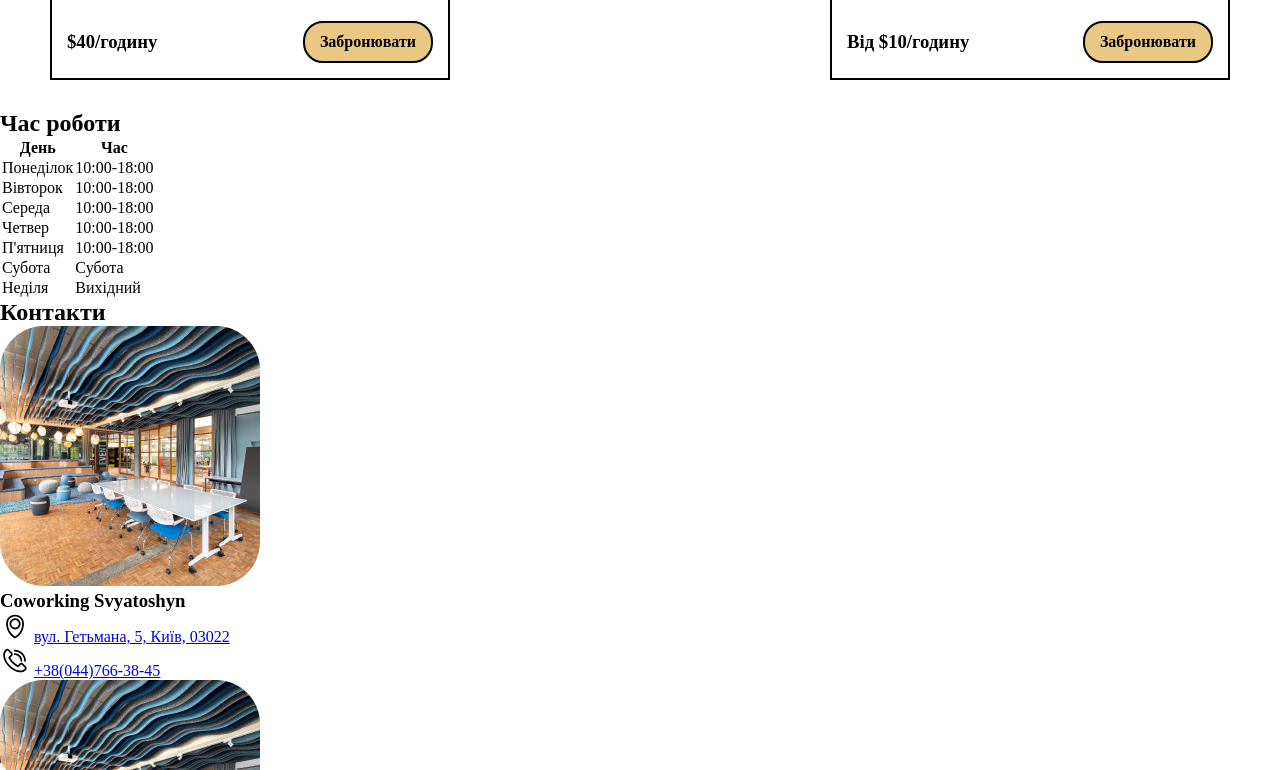
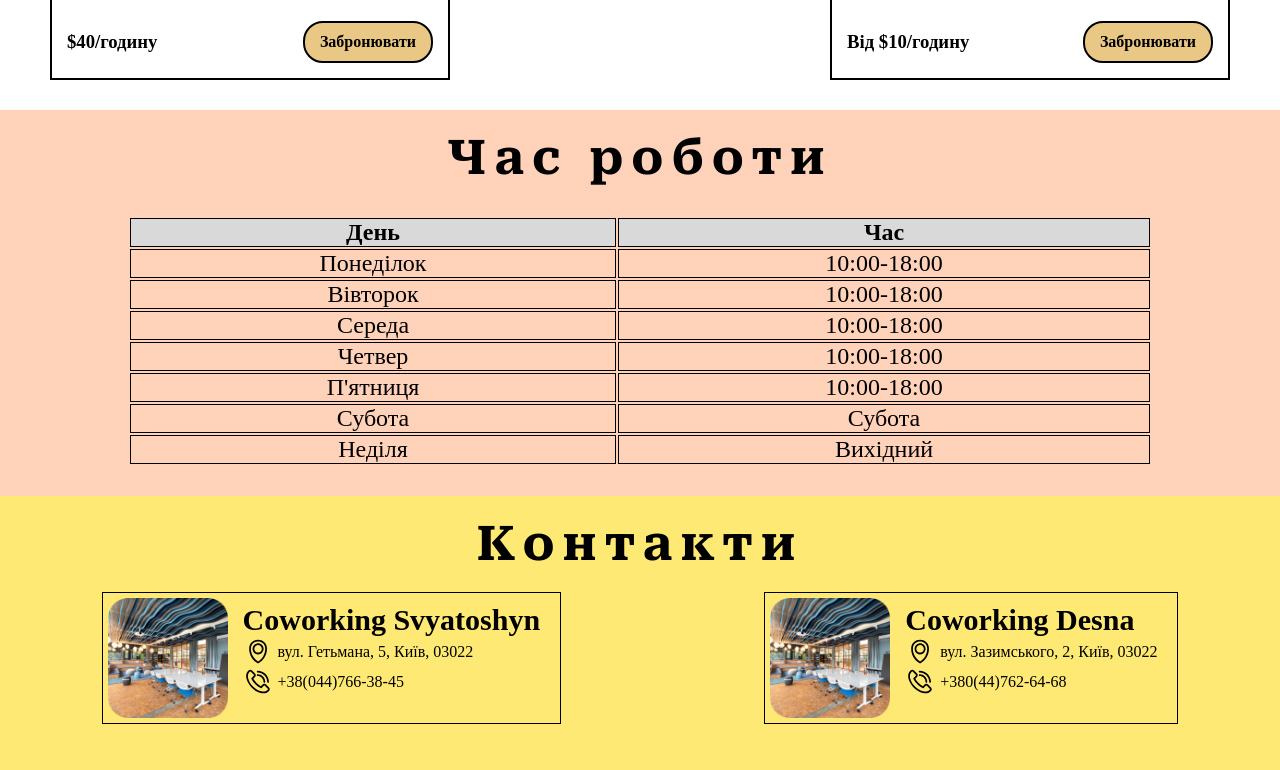
Before and after one commit to Mar4ik10/WebCoworking, a plain HTML site: page index.html in a window 1280 px wide. Shown: the part 2930-3700 px from the top of the page. Drawn offline with Linux system fonts and the light colour scheme.

Commit message:
Add styles to contacts lab2

```diff
--- a/index.html
+++ b/index.html
@@ -123,7 +123,7 @@
       </div>
     </section>
 
-    <section>
+    <section id="Time">
       <h1>Час роботи</h1>
       <table>
         <tr>
--- a/styles/styles.css
+++ b/styles/styles.css
@@ -180,3 +180,90 @@ section#Prices h1 {
     border-radius: 20px;
     font-weight: bold;
 }
+
+section#Time {
+    background-color: #FFD2B9;
+    text-align: center;
+    overflow-x: auto;
+}
+
+section#Time h1 {
+    font-family: "Roboto serif";
+    font-size: 3rem;
+    padding-top: 20px;
+    font-weight: bold;
+    letter-spacing: 8px;
+}
+
+section#Time table {
+    margin: 30px auto 0;
+    padding-bottom: 30px;
+    width: 80%;
+}
+
+section#Time table th {
+    background-color: #D9D9D9;
+}
+
+section#Time table th, td {
+    border: 1px solid black;
+    font-size: 24px;
+}
+
+
+section#Contacts {
+    background-color: #FFE975;
+
+}
+
+section#Contacts h1 {
+    font-family: "Roboto serif";
+    font-size: 3rem;
+    padding-top: 20px;
+    font-weight: bold;
+    letter-spacing: 8px;
+    margin-bottom: 20px;
+    text-align: center;
+}
+
+.contact-row {
+    display: flex;
+    justify-content: space-around;
+    padding-bottom: 50px;
+}
+
+.contact-place {
+    display: flex;
+    border: 1px solid;
+    padding-right: 10px;
+}
+
+.contact-place img {
+    width: 130px;
+    padding: 5px;
+}
+
+.contact-place h3 {
+    font-size: 30px;
+    font-weight: bold;
+}
+
+.contact-text {
+    margin: 10px;
+}
+
+.contact-geo, .contact-tel {
+    display: flex;
+    align-items: center;
+}
+
+.contact-geo a, .contact-tel a {
+    color: black;
+    text-decoration: none;
+    margin-left: 5px;
+}
+
+.contact-text a:hover {
+    color: #F2AF4C;
+    transition: all 0.2s ease;
+}
```
